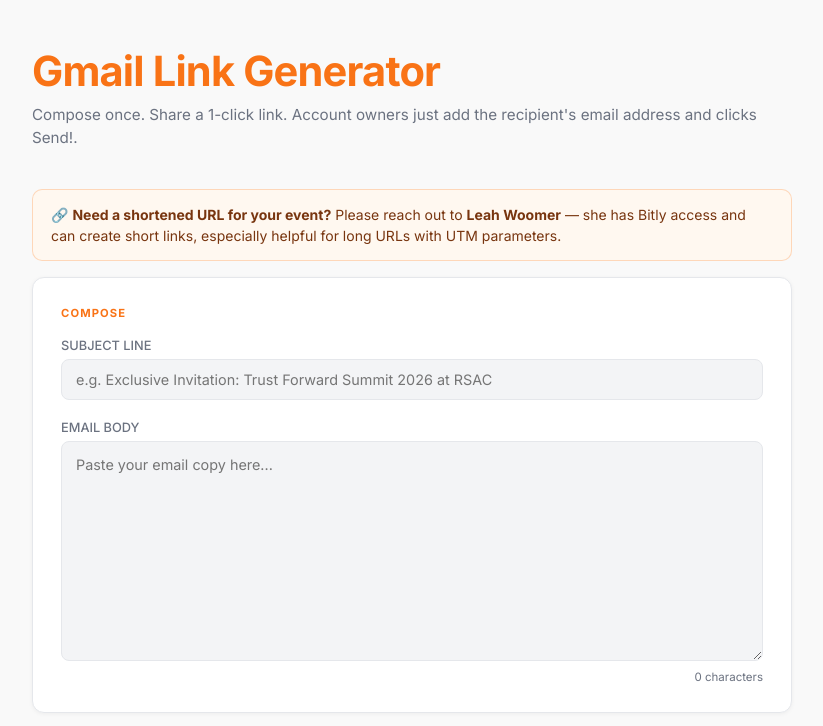
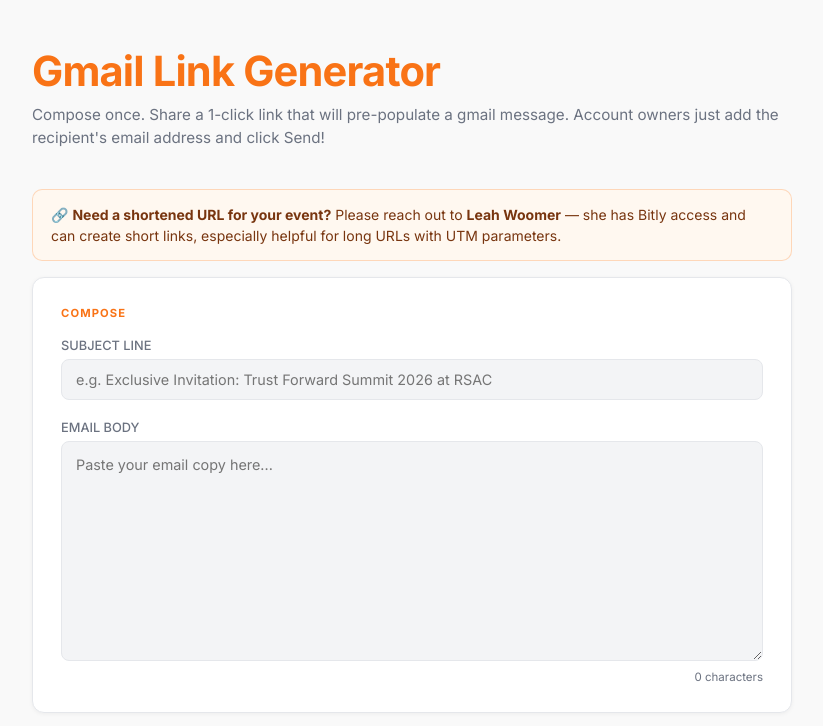
Before and after one commit to lwoomer/gmail-link-generator, a plain HTML site: page index.html in a window 1280 px wide. Shown: the top 726 px of the page, without its empty margins (228-1051 px from the left). Drawn offline with Linux system fonts and the light colour scheme.

Commit message:
Update index.html

```diff
--- a/index.html
+++ b/index.html
@@ -303,7 +303,7 @@
 <div class="container">
   <header>
     <h1>Gmail Link Generator</h1>
-    <p>Compose once. Share a 1-click link. Account owners just add the recipient's email address and clicks Send!.</p>
+    <p>Compose once. Share a 1-click link that will pre-populate a gmail message. Account owners just add the recipient's email address and click Send!</p>
   </header>
 
   <!-- NOTICE BANNER -->
```
